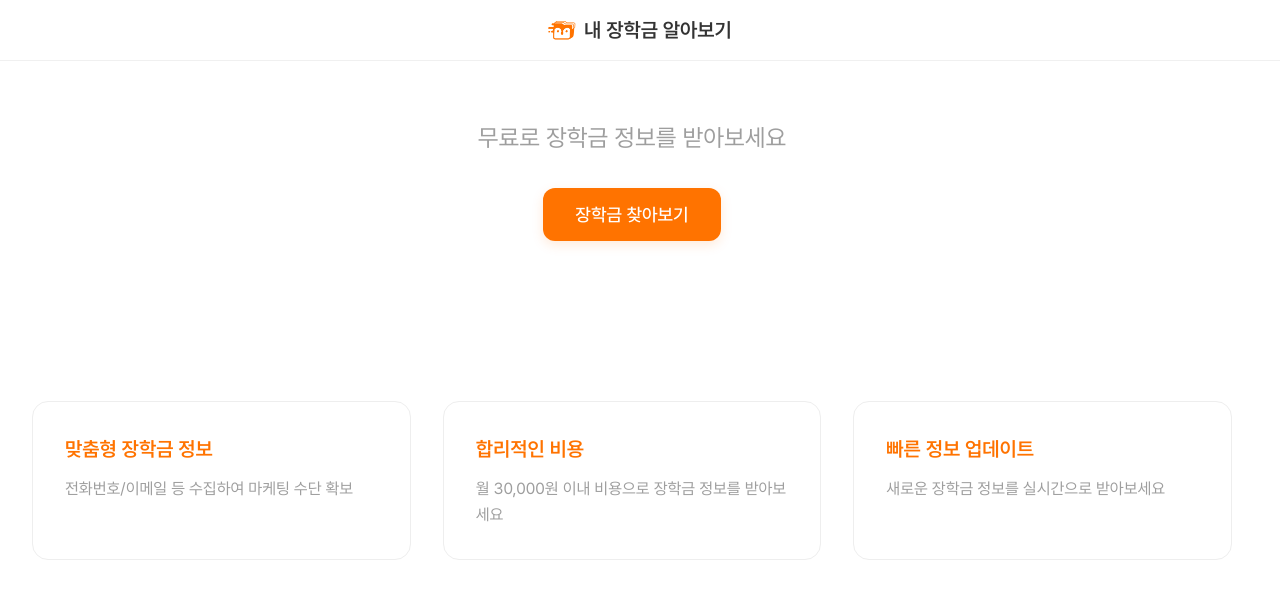
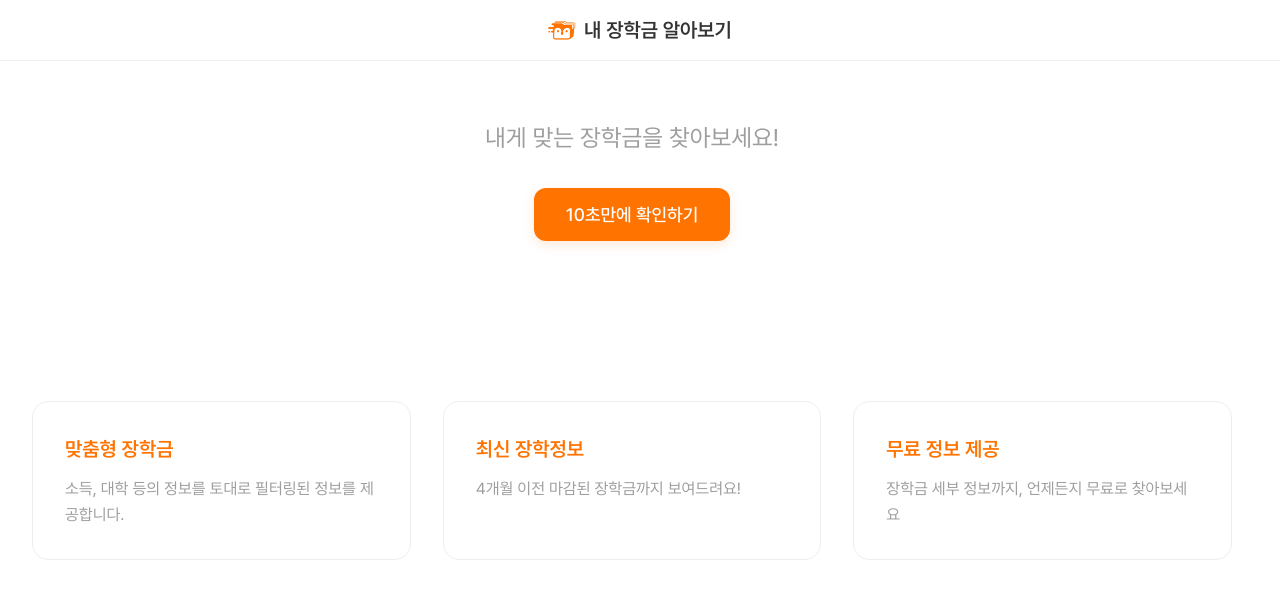
Before and after one commit to Scholarzip-TF/janghakmoney-front, a React (Vite) app: page / in a window 1280 px wide. Shown: the top 598 px of the page. Built offline with nearby package versions, Linux system fonts and the light colour scheme; no server answers.

Commit message:
chore: 페이지 문구 수정

```diff
--- a/src/pages/Landing/Landing.tsx
+++ b/src/pages/Landing/Landing.tsx
@@ -17,12 +17,12 @@ export const Landing = () => {
       <div className="landing">
         <div className="hero-section">
           <div className="hero-content">
-            <p className="hero-description">무료로 장학금 정보를 받아보세요</p>
+            <p className="hero-description">내게 맞는 장학금을 찾아보세요!</p>
             <Button
               size="large"
               onClick={handleStartSurvey}
             >
-              장학금 찾아보기
+              10초만에 확인하기
             </Button>
           </div>
         </div>
@@ -30,18 +30,18 @@ export const Landing = () => {
         <div className="info-section">
           <div className="info-container">
             <div className="info-card">
-              <h2>맞춤형 장학금 정보</h2>
-              <p>전화번호/이메일 등 수집하여 마케팅 수단 확보</p>
+              <h2>맞춤형 장학금</h2>
+              <p>소득, 대학 등의 정보를 토대로 필터링된 정보를 제공합니다.</p>
             </div>
 
             <div className="info-card">
-              <h2>합리적인 비용</h2>
-              <p>월 30,000원 이내 비용으로 장학금 정보를 받아보세요</p>
+              <h2>최신 장학정보</h2>
+              <p>4개월 이전 마감된 장학금까지 보여드려요!</p>
             </div>
 
             <div className="info-card">
-              <h2>빠른 정보 업데이트</h2>
-              <p>새로운 장학금 정보를 실시간으로 받아보세요</p>
+              <h2>무료 정보 제공</h2>
+              <p>장학금 세부 정보까지, 언제든지 무료로 찾아보세요</p>
             </div>
           </div>
         </div>
--- a/src/pages/Result/Result.tsx
+++ b/src/pages/Result/Result.tsx
@@ -6,28 +6,37 @@ import './Result.css';
 import { IScholarship } from '../../data/scholarships';
 import { getScholarshipDetail, getPossibleScholarships } from '../../api/scholarships';
 import { ScholarshipDetail, PossibleScholarshipResponse } from '../../types/api';
+import ModalPortal from '../../components/Modal/ModalPortal'; // Portal 컴포넌트 import
 
 export const Result = () => {
   const location = useLocation();
+
+  // ----- 목록(지원 가능한 장학금) 관련 상태 분리 -----
+  const [possibleScholarships, setPossibleScholarships] = useState<PossibleScholarshipResponse[]>([]);
+  const [listLoading, setListLoading] = useState(false);
+  const [listError, setListError] = useState<string | null>(null);
+
+  // ----- 모달(장학금 상세 정보) 관련 상태 분리 -----
   const [selectedScholarship, setSelectedScholarship] = useState<IScholarship | null>(null);
   const [scholarshipDetail, setScholarshipDetail] = useState<ScholarshipDetail | null>(null);
-  const [possibleScholarships, setPossibleScholarships] = useState<PossibleScholarshipResponse[]>([]);
-  const [isLoading, setIsLoading] = useState(false);
-  const [error, setError] = useState<string | null>(null);
+  const [detailLoading, setDetailLoading] = useState(false);
+  const [detailError, setDetailError] = useState<string | null>(null);
 
-
+  // 사용자 데이터를 기반으로 지원 가능한 장학금 목록을 fetch하는 useEffect
   useEffect(() => {
     const fetchPossibleScholarships = async () => {
-      setIsLoading(true);
+      setListLoading(true);
+      setListError(null);
       try {
-        console.log('Location object:', location); // location 값 확인
+        console.log('Location object:', location); // 디버그 로그
         if (!location.state) {
-          setError('사용자 정보를 찾을 수 없습니다. 설문을 다시 진행해주세요.');
+          setListError('사용자 정보를 찾을 수 없습니다. 설문을 다시 진행해주세요.');
+          setListLoading(false);
           return;
         }
 
         const userData = location.state;
-        console.log('User Data from location:', userData); // 디버깅 로그
+        console.log('User Data from location:', userData); // 디버그 로그
 
         const requestData = {
           regionId: userData.regionId,
@@ -43,52 +52,54 @@ export const Result = () => {
         setPossibleScholarships(scholarships);
       } catch (err) {
         console.error('Error details:', err);
-        setError('지원 가능한 장학금 목록을 불러오는데 실패했습니다.');
+        setListError('지원 가능한 장학금 목록을 불러오는데 실패했습니다.');
       } finally {
-        setIsLoading(false);
+        setListLoading(false);
       }
     };
 
     fetchPossibleScholarships();
   }, [location]);
 
-
+  // 장학금 카드를 클릭하면 해당 상세 정보를 fetch하는 함수
   const handleScholarshipClick = async (scholarship: IScholarship) => {
     setSelectedScholarship(scholarship);
-    setIsLoading(true);
-    setError(null);
-
+    setDetailLoading(true);
+    setDetailError(null);
     try {
       const detail = await getScholarshipDetail(scholarship.id);
       setScholarshipDetail(detail);
     } catch (err) {
-      setError('장학금 상세 정보를 불러오는데 실패했습니다.');
       console.error('Failed to fetch scholarship detail:', err);
+      setDetailError('장학금 상세 정보를 불러오는데 실패했습니다.');
     } finally {
-      setIsLoading(false);
+      setDetailLoading(false);
     }
   };
 
+  // 모달 닫기 시 관련 상태를 초기화
   const handleCloseModal = () => {
     setSelectedScholarship(null);
     setScholarshipDetail(null);
-    setError(null);
+    setDetailError(null);
   };
 
   return (
     <>
       <Header />
       <div className="result-page">
-        {isLoading ? (
+        {/* 목록 영역: 로딩, 에러, 혹은 목록 출력 */}
+        {listLoading ? (
           <div>로딩 중...</div>
-        ) : error ? (
-          <div className="error-message">{error}</div>
+        ) : listError ? (
+          <div className="error-message">{listError}</div>
         ) : (
           <div className="scholarship-list">
             {possibleScholarships.map((scholarship) => (
               <div
                 key={scholarship.id}
                 className="scholarship-card"
+                // 장학금 클릭 시 상세 정보 fetch 호출
                 onClick={() => handleScholarshipClick({
                   id: scholarship.id,
                   title: scholarship.name,
@@ -119,16 +130,14 @@ export const Result = () => {
           </div>
         )}
 
+        {/* 모달 영역: 선택된 장학금이 있을 때 상세 정보 표시 */}
         {selectedScholarship && (
-          <div className="modal-overlay">
-            <div className="modal">
-              <div className="modal-header">
-                <button className="close-button" onClick={handleCloseModal}>×</button>
-              </div>
-              <div className="modal-content">
-                {isLoading && <div>로딩 중...</div>}
-                {error && <div className="error-message">{error}</div>}
-                {scholarshipDetail && (
+          <ModalPortal onClose={handleCloseModal}>
+            {detailLoading ? (
+              <div>로딩 중...</div>
+            ) : detailError ? (
+              <div className="error-message">{detailError}</div>
+            ) : scholarshipDetail ? (
               <div className="scholarship-detail">
                 <h2>{scholarshipDetail.name}</h2>
                 <div className="detail-row">
@@ -156,10 +165,8 @@ export const Result = () => {
                   <span>{scholarshipDetail.type === 'TUITION' ? '등록금' : scholarshipDetail.type}</span>
                 </div>
               </div>
-                )}
-              </div>
-            </div>
-          </div>
+            ) : null}
+          </ModalPortal>
         )}
       </div>
     </>
```
Lines whose indentation alone changed are shown as unchanged.
